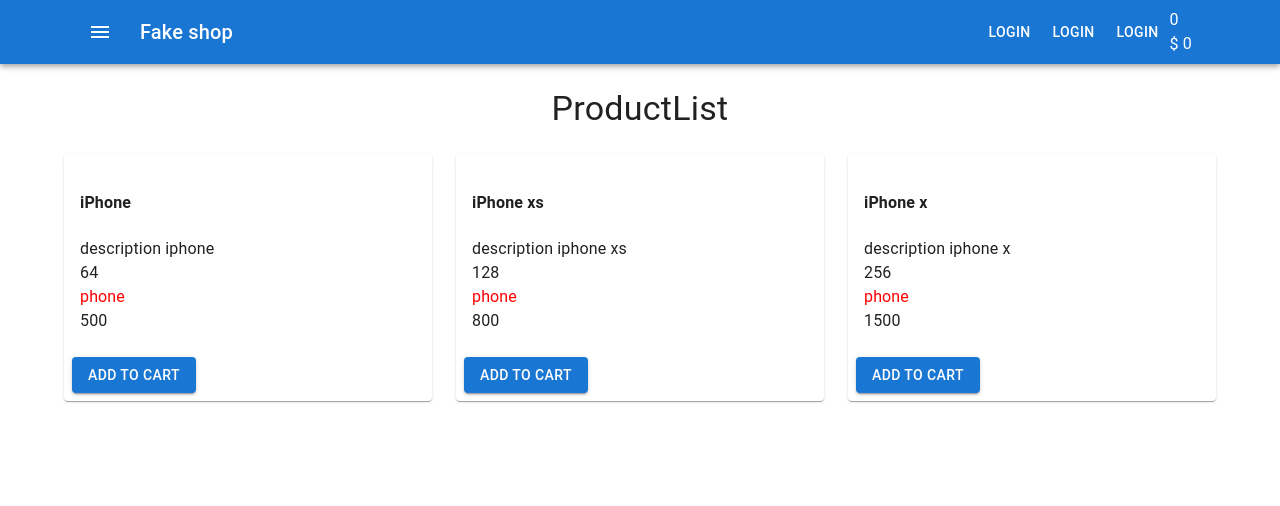
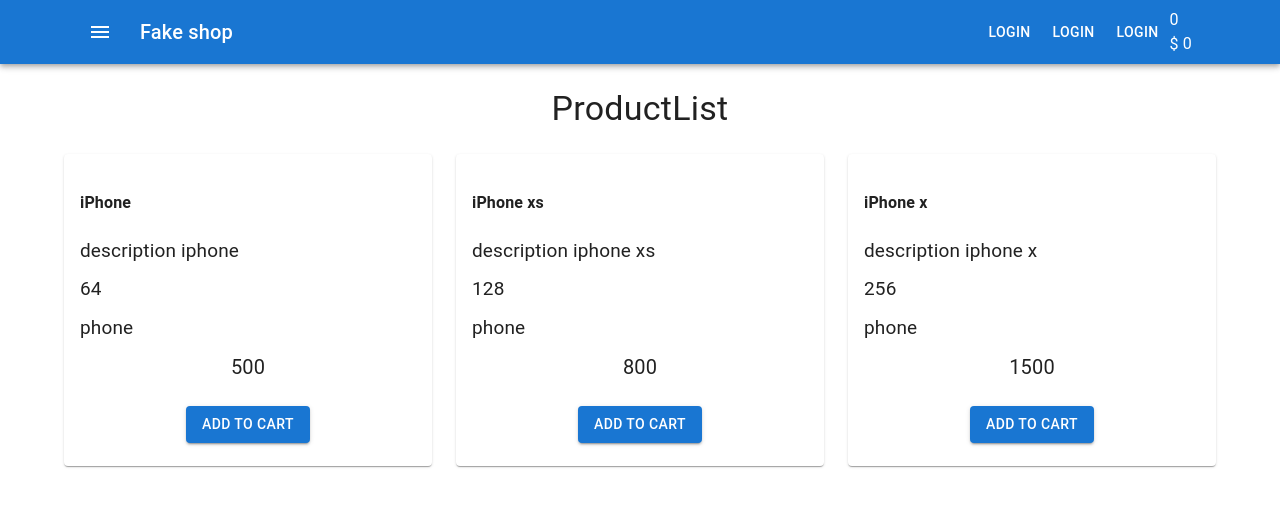
Before and after one commit to ItDev-Angel/shop-project, a React (Create React App) app: page / in a window 1280 px wide. Shown: the top 506 px of the page. Built offline with nearby package versions, Linux system fonts and the light colour scheme.

Commit message:
style button and price

```diff
--- a/src/components/Products/ProductsListItem.scss
+++ b/src/components/Products/ProductsListItem.scss
@@ -1,3 +1,20 @@
 .red {
   color: red;
 }
+
+.btn-wraper {
+  display: flex;
+  justify-content: center;
+  margin-bottom: 15px;
+}
+
+.product-features,
+.product-description {
+  margin-bottom: 10px;
+  font-size: 19px;
+}
+
+.product-price {
+  text-align: center;
+  font-size: 20px;
+}
--- a/src/components/Products/ProductsListItem.tsx
+++ b/src/components/Products/ProductsListItem.tsx
@@ -1,4 +1,3 @@
-import React from 'react'
 import { Button, Card, CardActions, CardContent } from '@mui/material'
 import './ProductsListItem.scss'
 type PropsProduct = {
@@ -16,11 +15,11 @@
                 <h4 className="product-title">{name}</h4>
                 <div className="product-description">{description}</div>
                 <div className="product-features">{capacity}</div>
-                <div className={`product-features red`}>{type}</div>
+                <div className={`product-features`}>{type}</div>
                 <div className="product-price">{price}</div>
             </CardContent>
 
-            <CardActions>
+            <CardActions className="btn-wraper">
                 <Button variant="contained">Add to Cart</Button>
             </CardActions>
         </Card>
--- a/src/container/App/App.tsx
+++ b/src/container/App/App.tsx
@@ -6,7 +6,7 @@
         <>
             <CssBaseline />
             <Header />
-            <Main/>
+            <Main />
         </>
     )
 }
```
